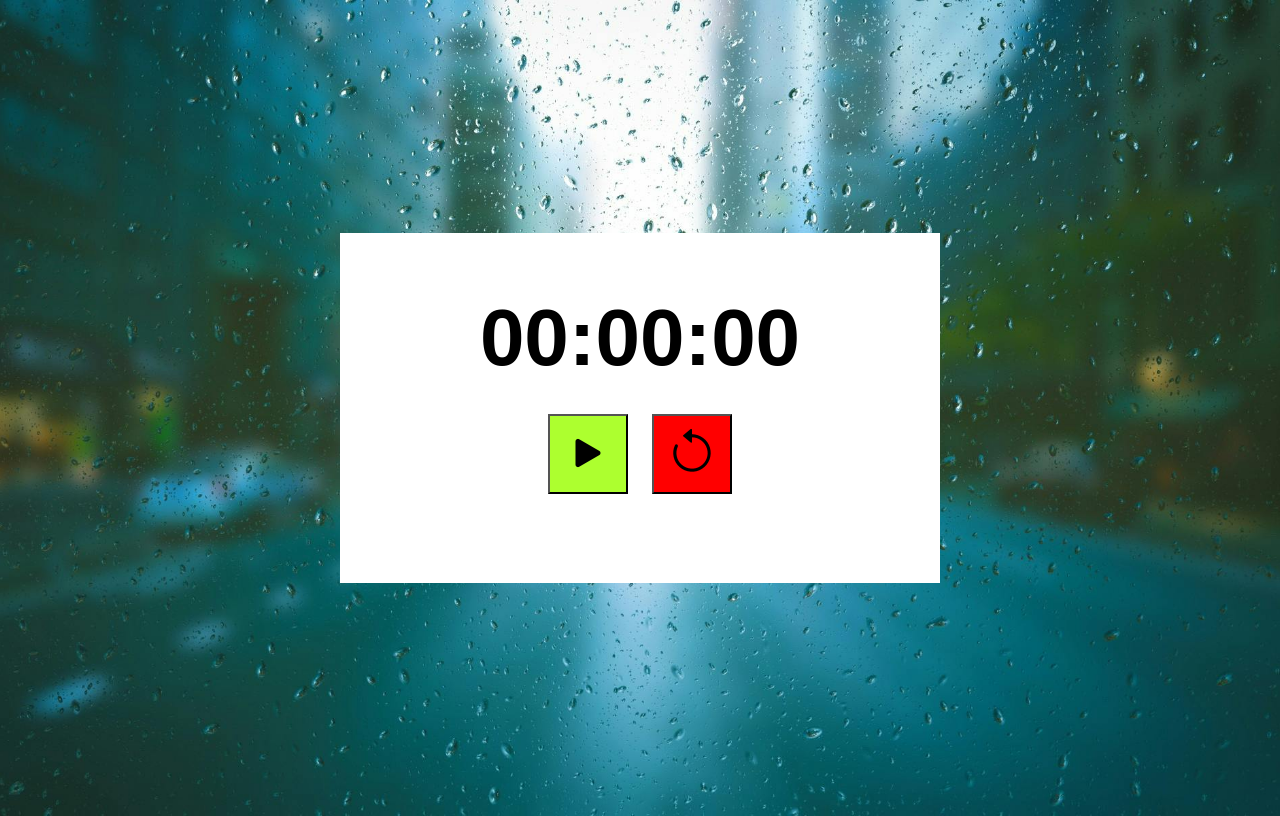
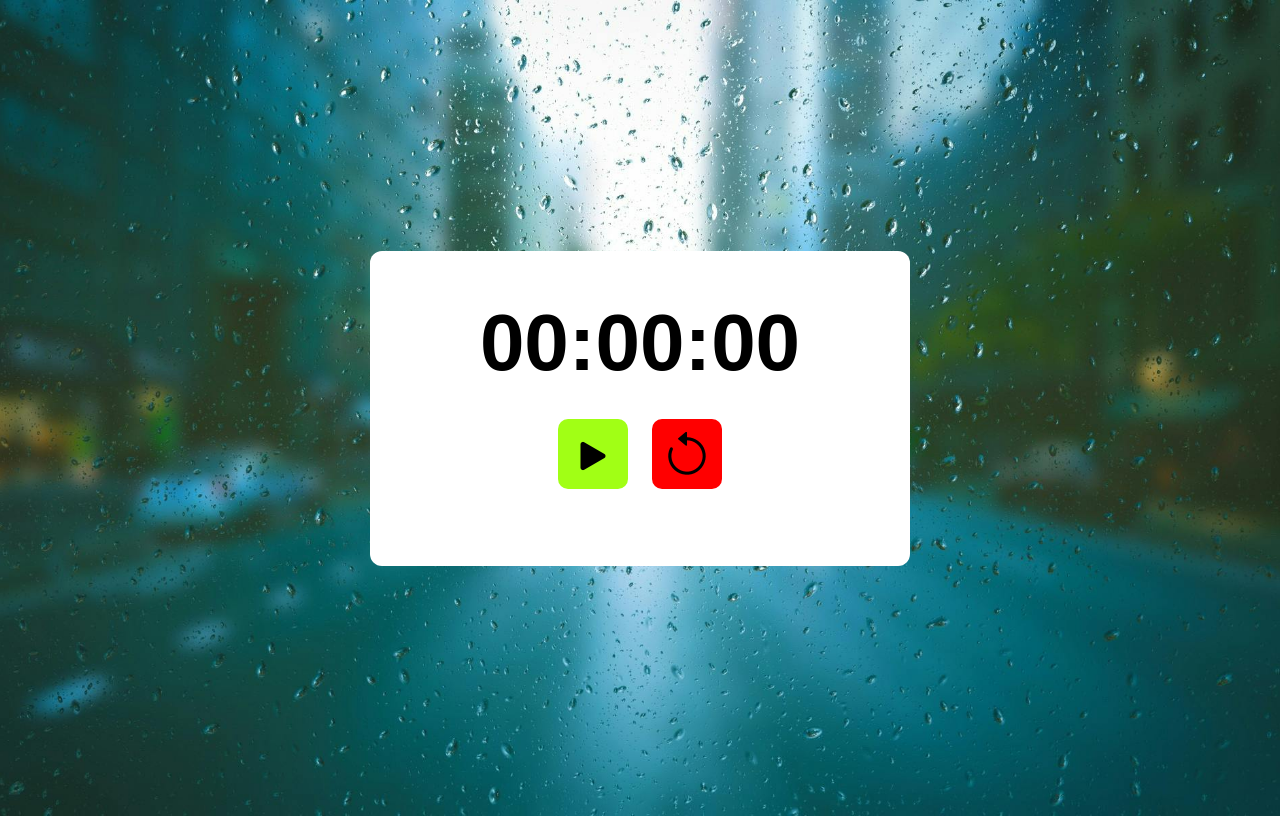
Before and after one commit to davidG199/cronometro, a plain HTML site: page index.html in a window 1280 px wide. Drawn offline with nearby package versions, Linux system fonts and the light colour scheme.

Commit message:
modificacion de estilos, algo sencillo

```diff
--- a/styles.css
+++ b/styles.css
@@ -14,13 +14,14 @@ body{
 
 .contenedor-principal{
     width: 80vw;
-    max-width: 600px;
-    min-height: 350px;
+    max-width: 540px;
+    min-height: 315px;
     display: flex;
     flex-wrap: wrap;
     justify-content: center;
     align-items: center;
     background-color: white;
+    border-radius: 12px;
 }
 
 .contenedor-botones{
@@ -36,25 +37,42 @@ body{
     font-family:fantasy ;
 }
 
+#cronometro span{
+    font-size: 40px;
+}
+
 .boton{
-    width: 80px;
-    height: 80px;
+    width: 70px;
+    height: 70px;
     font-size: 50px;
+    border-radius: 10px;
+    border: none;
     margin: 10px;
     padding: 10px;
     cursor: pointer;
 }
 
-#boton-inicio-pausa.iniciar,
-#boton-inicio-pausa.iniciar i {
-    background-color: greenyellow;
+#boton-inicio-pausa.iniciar {
+    background-color: rgb(161, 255, 21);
 }
 
-#boton-inicio-pausa.pausar,
-#boton-inicio-pausa.pausar i {
-    background-color: #ffdc00;
+#boton-inicio-pausa.iniciar:hover{
+    background-color: rgb(131, 235, 11);
+
+}
+
+#boton-inicio-pausa.pausar {
+    background-color: rgb(255, 230, 0);
+}
+
+#boton-inicio-pausa.pausar:hover {
+    background-color: rgb(235, 220, 0);
 }
 
 #boton-reiniciar{
-    background-color: red;
+    background-color: rgb(255, 0, 0);
 }
+
+#boton-reiniciar:hover{
+    background-color: rgb(225, 0, 0);
+}
```
